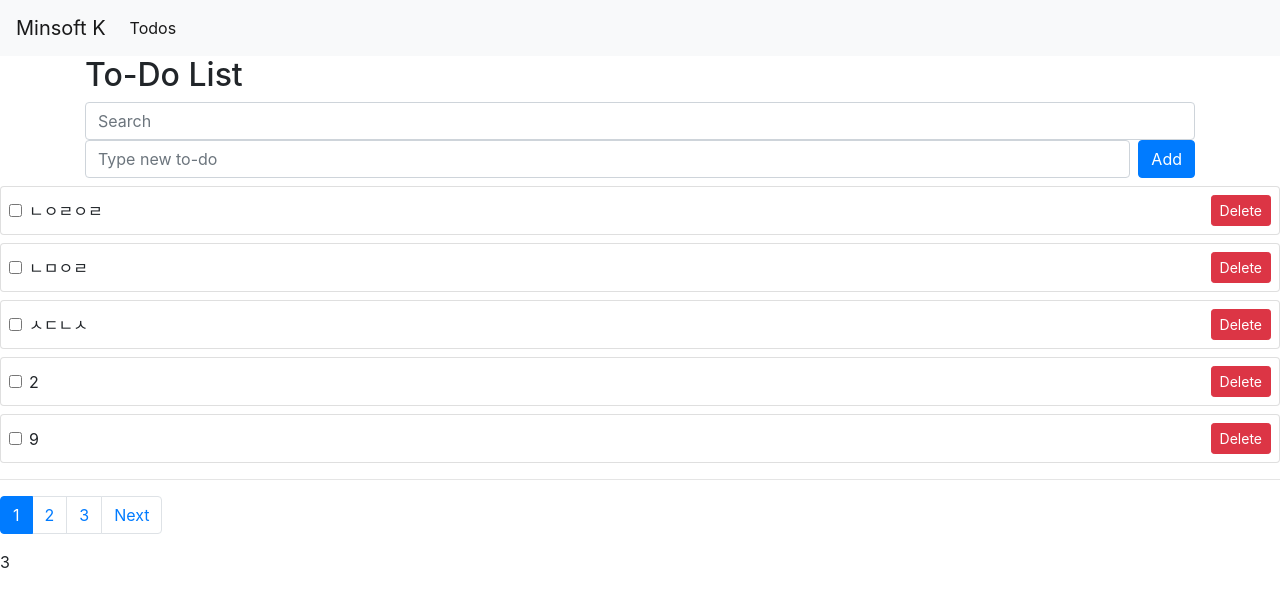
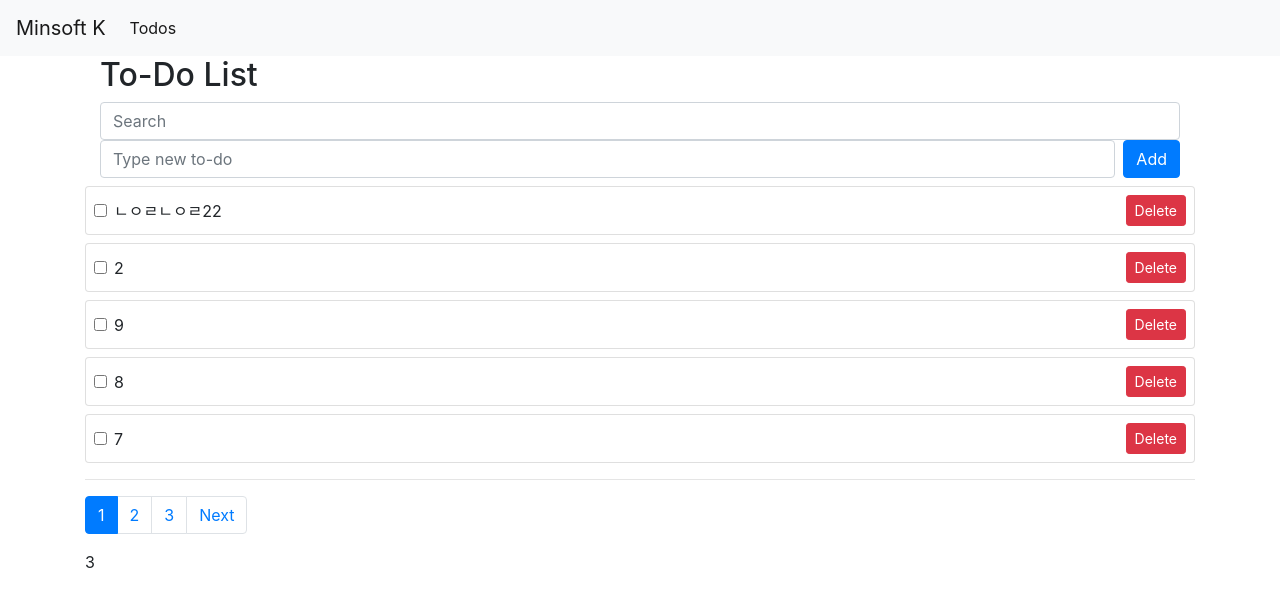
Before and after one commit to minsoftk/vue-todolist, a Vue app: page /todos in a window 1280 px wide. Shown: the top 606 px of the page. Built offline with nearby package versions, Linux system fonts and the light colour scheme; data requests are answered from the project's data file.

Commit message:
event propagation, use lodash lib for objects

```diff
--- a/db.json
+++ b/db.json
@@ -51,19 +51,9 @@
       "id": 12
     },
     {
-      "subject": "ㅅㄷㄴㅅ",
+      "subject": "ㄴㅇㄹㄴㅇㄹ22",
       "completed": false,
       "id": 13
-    },
-    {
-      "subject": "ㄴㅁㅇㄹ",
-      "completed": false,
-      "id": 14
-    },
-    {
-      "subject": "ㄴㅇㄹㅇㄹ",
-      "completed": false,
-      "id": 16
     }
   ],
   "users": [
--- a/package.json
+++ b/package.json
@@ -10,6 +10,8 @@
 	"dependencies": {
 		"axios": "^0.27.2",
 		"core-js": "^3.8.3",
+		"loadash": "^1.0.0",
+		"lodash": "^4.17.21",
 		"vue": "^3.2.13",
 		"vue-router": "^4.0.16"
 	},
--- a/src/App.vue
+++ b/src/App.vue
@@ -8,7 +8,9 @@
 			</li>
 		</ul>
 	</nav>
-	<router-view />
+	<div class="container">
+		<router-view />
+	</div>
 </template>
 
 <script>
--- a/src/components/TodoList.vue
+++ b/src/components/TodoList.vue
@@ -1,6 +1,7 @@
 <template>
 	<div v-for="(todo, index) in todos" :key="todo.id" class="card mt-2">
 		<div
+			style="cursor: pointer"
 			@click="moveToPage(todo.id)"
 			class="card-body p-2 d-flex align-items-center"
 		>
@@ -10,7 +11,7 @@
 					class="form-check-input"
 					type="checkbox"
 					:value="todo.completed"
-					@change="toggleTodo(index)"
+					@click.stop="toggleTodo(index, $event)"
 				/>
 				<label
 					:style="todo.completed ? todoStyle : ''"
@@ -23,7 +24,7 @@
 				</label>
 			</div>
 			<div>
-				<button @click="deleteTodo(index)" class="btn btn-danger btn-sm">
+				<button @click.stop="deleteTodo(index)" class="btn btn-danger btn-sm">
 					Delete
 				</button>
 			</div>
@@ -45,8 +46,8 @@ export default {
 	emits: ['toggle-todo', 'delete-todo'],
 	setup(props, { emit }) {
 		const router = useRouter();
-		const toggleTodo = (index) => {
-			emit('toggle-todo', index);
+		const toggleTodo = (index, e) => {
+			emit('toggle-todo', index, e.target.checked);
 		};
 
 		const deleteTodo = (index) => {
--- a/src/pages/todos/_id.vue
+++ b/src/pages/todos/_id.vue
@@ -1,12 +1,99 @@
-<template>Todo</template>
+<template>
+	<h1>Todo page</h1>
+	<div v-if="loading">Loading ...</div>
+	<form v-else @submit.prevent="onSave">
+		<div class="form-group">
+			<div class="row">
+				<div class="col-6">
+					<div class="form-group">
+						<label for="form-control">Subject</label>
+						<input v-model="todo.subject" type="text" class="form-control" />
+					</div>
+				</div>
+				<div class="col-6">
+					<div class="form-group">
+						<label for="form-control">Status</label>
+						<div>
+							<button
+								type="button"
+								class="btn"
+								:class="todo.completed ? 'btn-success' : 'btn-danger'"
+								@click="toggleTodoStatus"
+							>
+								{{ todo.completed ? 'Completed' : 'Incompleted' }}
+							</button>
+						</div>
+					</div>
+				</div>
+			</div>
+		</div>
+		<button type="submit" class="btn btn-primary" :disabled="todoUpdated">
+			Save
+		</button>
+		<button
+			type="submit"
+			class="btn btn-outline-dark ml-2"
+			@click="moveToTodoList"
+		>
+			Cancel
+		</button>
+	</form>
+</template>
 
 <script>
-import { useRoute } from 'vue-router';
+import axios from 'axios';
+import { useRoute, useRouter } from 'vue-router';
+import { ref, computed } from 'vue';
+import _ from 'lodash';
+
 export default {
 	setup() {
 		const route = useRoute();
+		const router = useRouter();
 
-		console.log(route.params.id);
+		const todo = ref(null);
+		const originalTodo = ref(null);
+		const loading = ref(true);
+		const todoId = route.params.id;
+
+		const getTodo = async () => {
+			const res = await axios.get(`http://localhost:3000/todos/${todoId}`);
+			todo.value = { ...res.data };
+			originalTodo.value = { ...res.data };
+			loading.value = false;
+		};
+		getTodo();
+
+		const toggleTodoStatus = () => {
+			todo.value.completed = !todo.value.completed;
+		};
+
+		const moveToTodoList = () => {
+			router.push({
+				name: 'Todos',
+			});
+		};
+
+		const onSave = async () => {
+			await axios.put(`http://localhost:3000/todos/${todoId}`, {
+				subject: todo.value.subject,
+				completed: todo.value.completed,
+			});
+			moveToTodoList();
+		};
+
+		const todoUpdated = computed(() => {
+			return _.isEqual(todo.value, originalTodo.value);
+		});
+		return {
+			todo,
+			loading,
+			toggleTodoStatus,
+			moveToTodoList,
+			onSave,
+			originalTodo,
+			todoUpdated,
+		};
 	},
 };
 </script>
--- a/src/pages/todos/index.vue
+++ b/src/pages/todos/index.vue
@@ -125,11 +125,14 @@ export default {
 			}
 		};
 
-		const toggleTodo = async (idx) => {
+		const toggleTodo = async (idx, checked) => {
+			console.log(checked);
+
 			const id = todos.value[idx].id;
 			try {
 				await axios.patch('http://localhost:3000/todos/' + id, {
-					completed: !todos.value[idx].completed,
+					// completed: !todos.value[idx].completed,
+					completed: checked,
 				});
 
 				getTodos(1);
```
Also changed, not shown: 1 other file (tests, documents, lock files or other folders).
